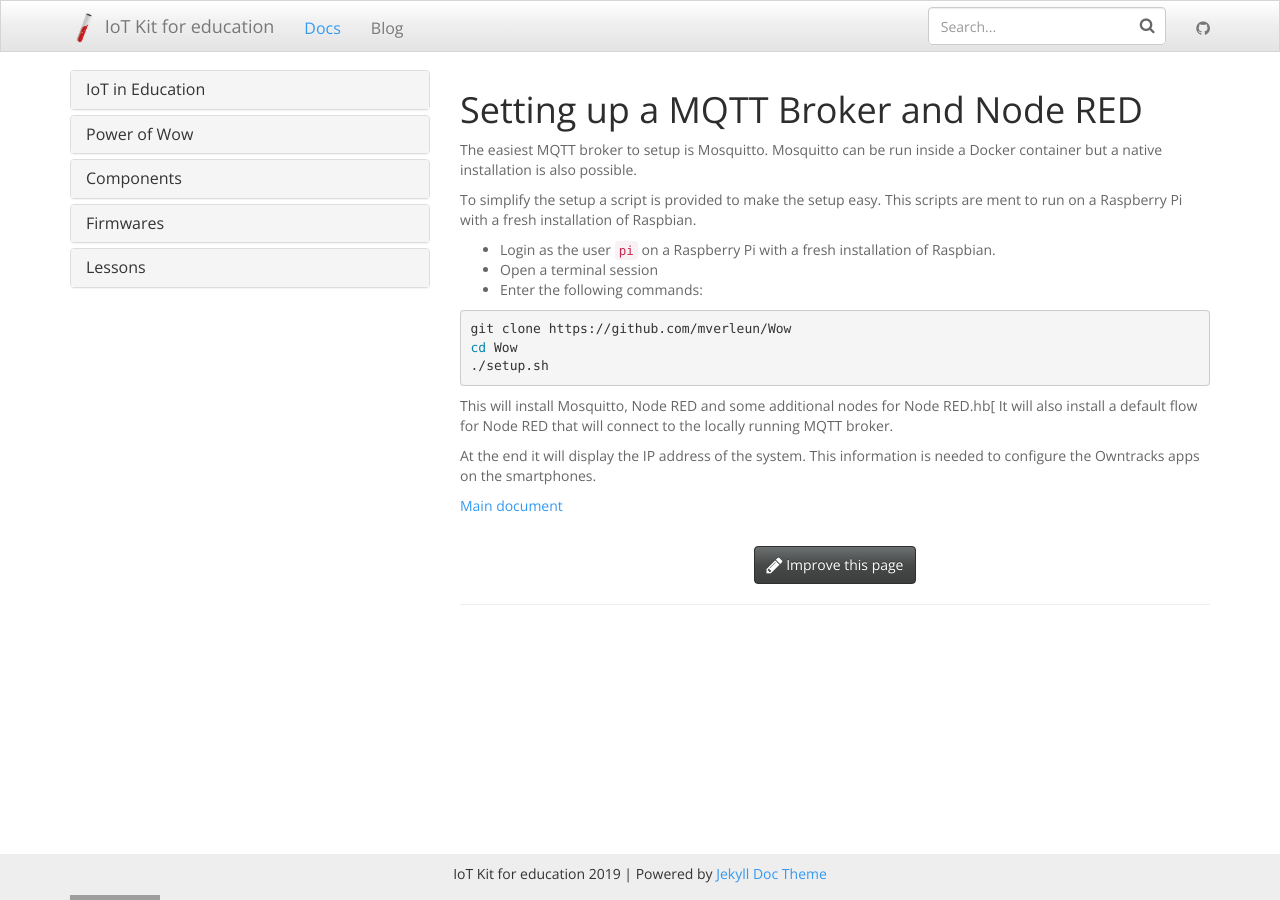
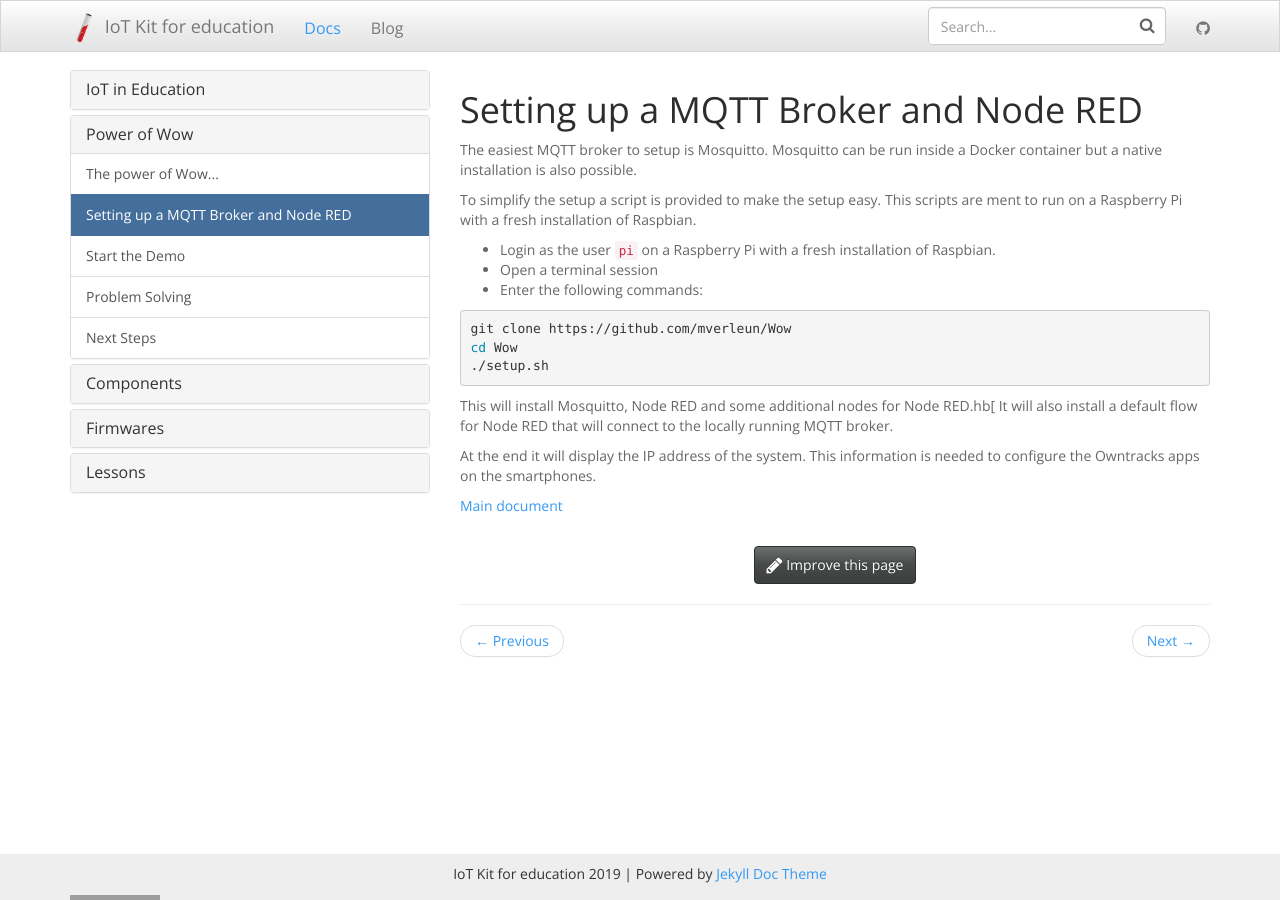
Before and after one commit to mverleun/IoT-Web, a Jekyll site: the page built from _docs/Wow/Setup MQTT Broker and Node RED.md, in a window 1280 px wide and 900 px high. Built offline with Jekyll 4.4.1, drawn with Linux system fonts in a browser that asks for light colours; nearby versions of some CDN libraries; grey boxes are pictures that could not be loaded.

Commit message:
Changed document structure

```diff
--- a/_data/docs.yml
+++ b/_data/docs.yml
@@ -7,6 +7,11 @@
 - title: Power of Wow
   docs:
   - Wow-Demo
+  - Setting-up-services
+
+  - Start-Demo
+  - Problem-Solving
+  - Next-Steps
 
 - title: Components
   docs:
```
Also changed, not shown: _docs/Wow-Demo.md (+2 -0 lines).
